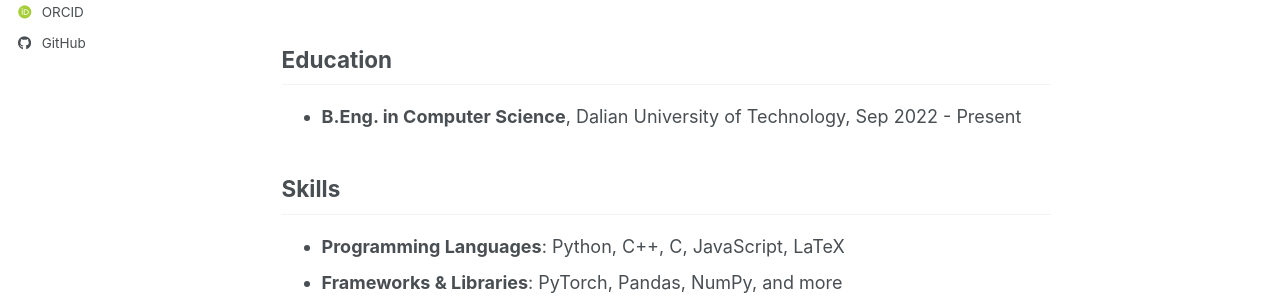
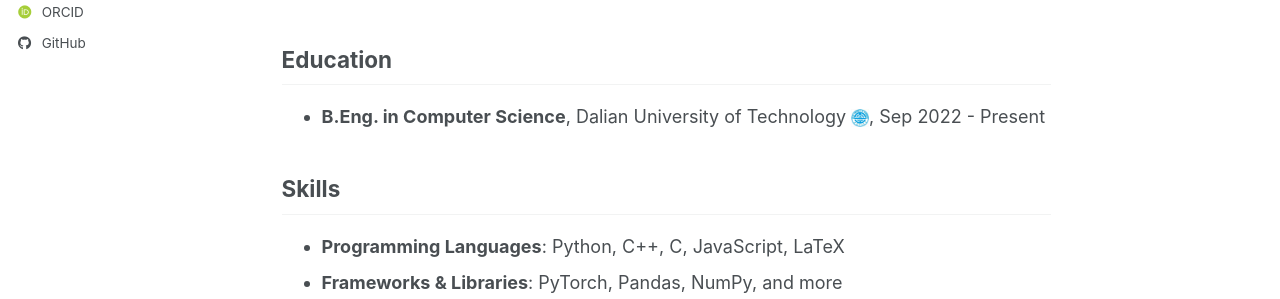
Before and after one commit to WENJIN6666/wenjin6666.github.io, a Jekyll site: the page built from _pages/about.md, in a window 1280 px wide and 1202 px high. Shown: the part 504-803 px from the top of the window. Built offline with Jekyll 4.4.1, drawn with Linux system fonts in a browser that asks for light colours; some web fonts are replaced; a script bundle is joined from its source files by our own code; library files that are not in the unit come from our copies.

Commit message:
Add DUT logo to Education section

```diff
--- a/_pages/about.md
+++ b/_pages/about.md
@@ -20,7 +20,7 @@ My research interests lie in **deep learning** and **scientific machine learning
 
 ## Education
 
-- **B.Eng. in Computer Science**, Dalian University of Technology, Sep 2022 - Present
+- **B.Eng. in Computer Science**, Dalian University of Technology <img src="/images/logos/dutlogo.png" alt="DUT" style="height: 1em; vertical-align: middle;">, Sep 2022 - Present
 
 ## Skills
 
```
Also changed, not shown: images/logos/dutlogo.png (added).
